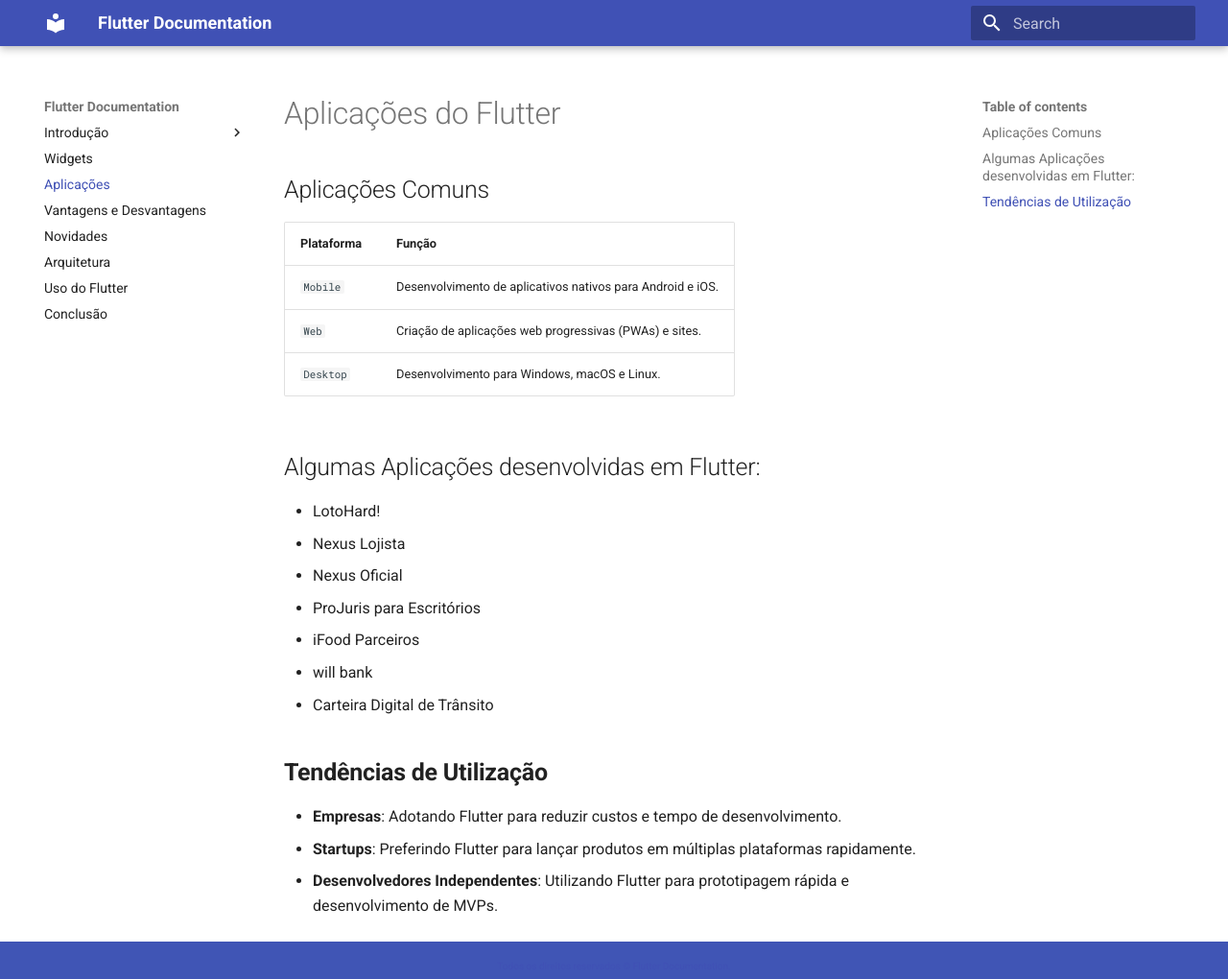
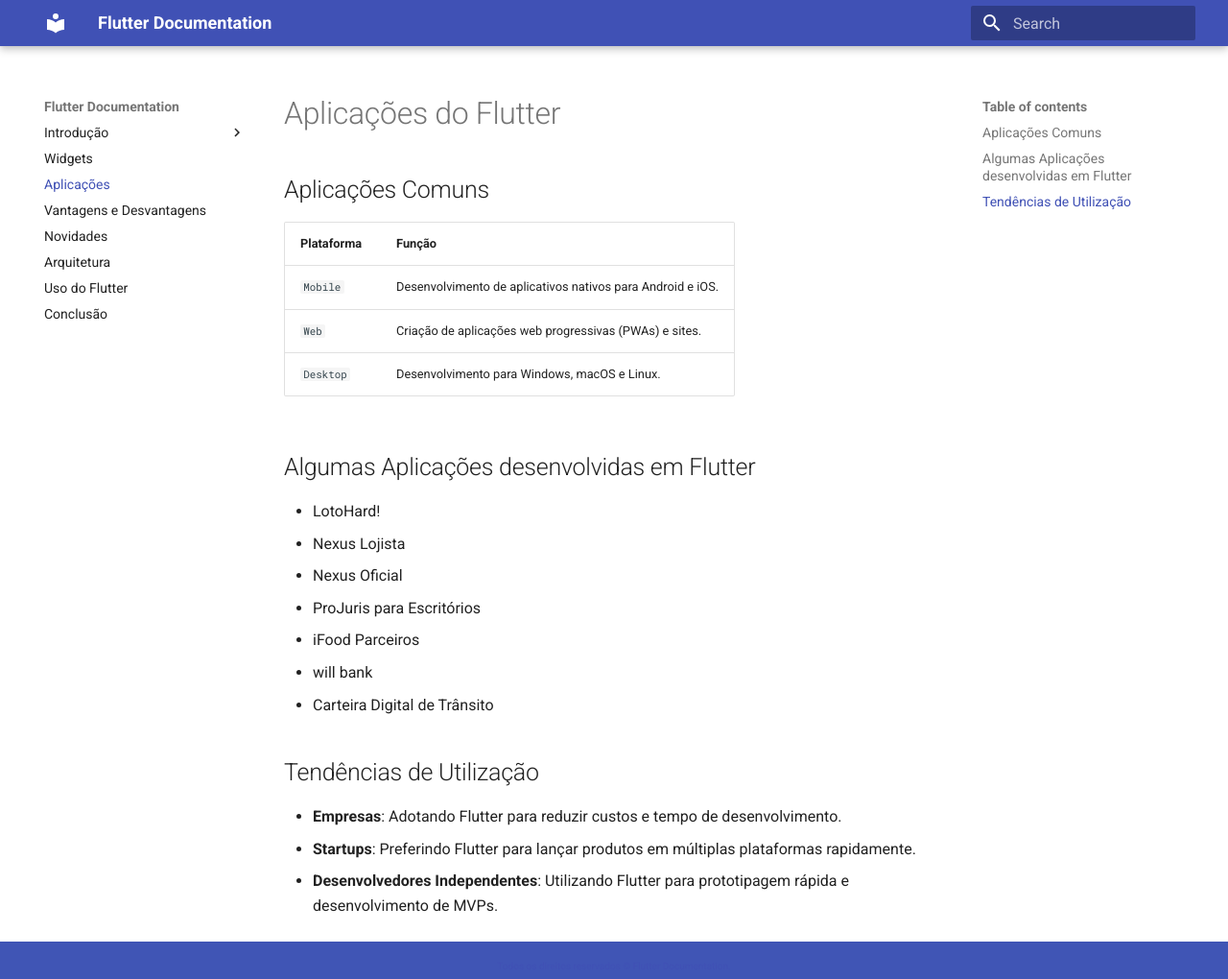
Before and after one commit to atacus/flutter-docs, an MkDocs documentation site: the page built from docs/aplicacoes.md, in a window 1280 px wide and 1032 px high. Shown: the top 1020 px of the window at 96% size. Built offline with MkDocs 1.6.1 and Material for MkDocs 9.7.7, drawn with Linux system fonts in a browser that asks for light colours.

Commit message:
corrigindo textos

```diff
--- a/docs/aplicacoes.md
+++ b/docs/aplicacoes.md
@@ -8,7 +8,7 @@
 | `Web`       | Criação de aplicações web progressivas (PWAs) e sites. |
 | `Desktop`    | Desenvolvimento para Windows, macOS e Linux. |
 
-## Algumas Aplicações desenvolvidas em Flutter:
+## Algumas Aplicações desenvolvidas em Flutter
 
 - LotoHard!
 - Nexus Lojista
@@ -18,7 +18,7 @@
 - will bank
 - Carteira Digital de Trânsito
 
-## **Tendências de Utilização**
+## Tendências de Utilização
 - **Empresas**: Adotando Flutter para reduzir custos e tempo de desenvolvimento.
 - **Startups**: Preferindo Flutter para lançar produtos em múltiplas plataformas rapidamente.
 - **Desenvolvedores Independentes**: Utilizando Flutter para prototipagem rápida e desenvolvimento de MVPs.
```
Also changed, not shown: docs/novidades.md (+1 -1 lines).
